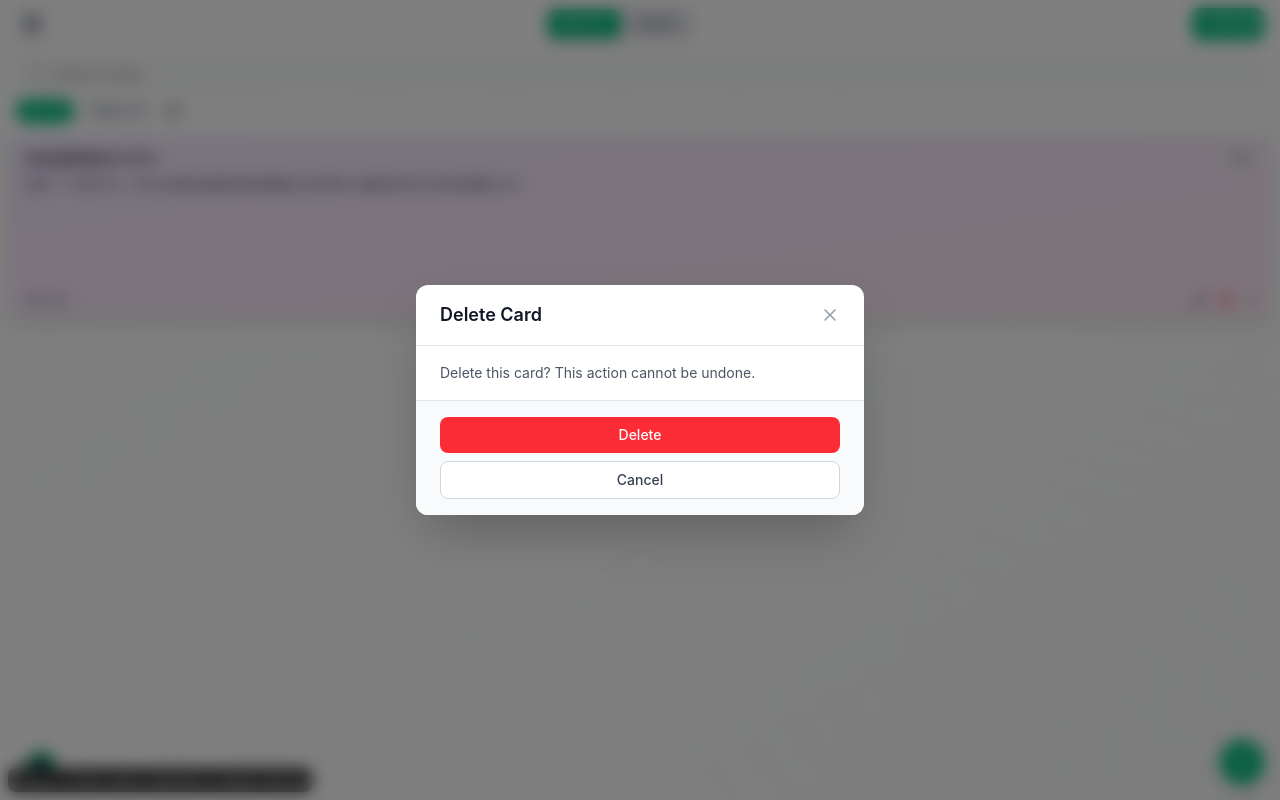
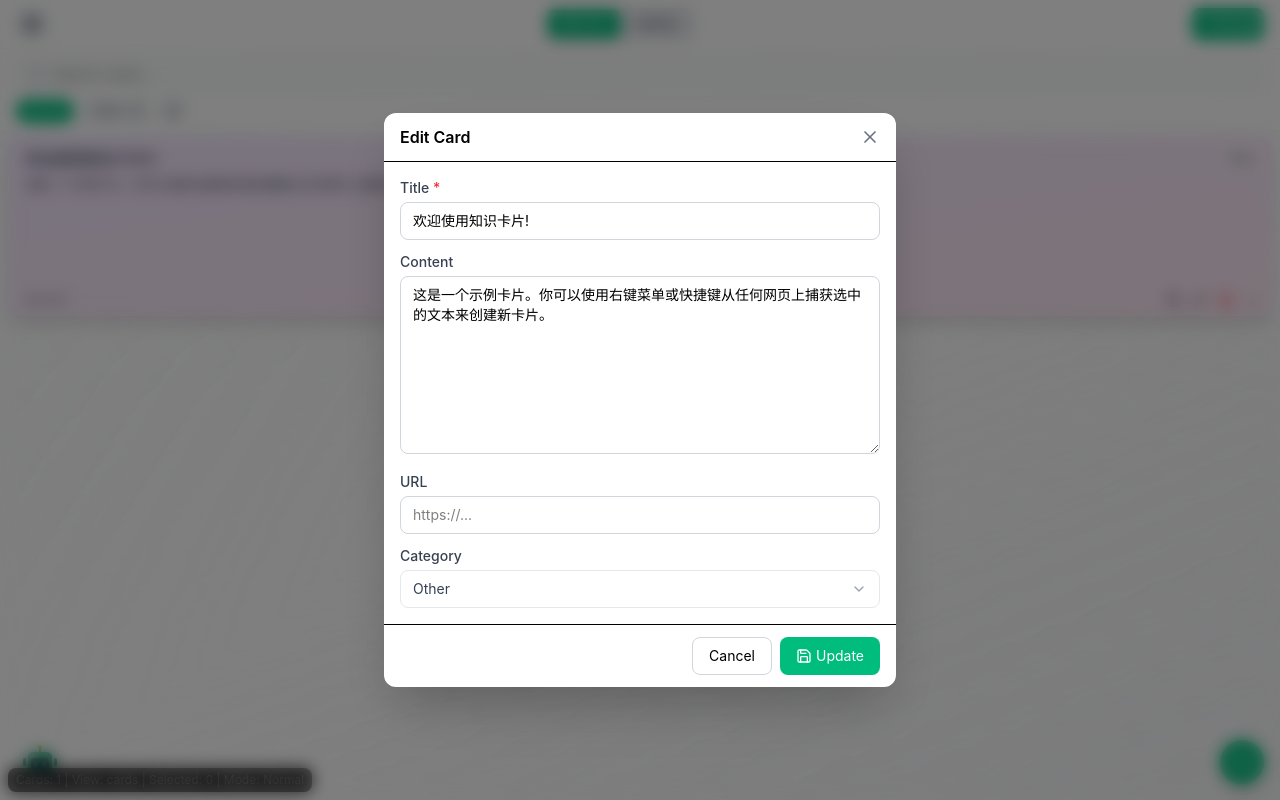
Before and after one commit to RubyXZZZ/MindEchoS-chrome-extension, a React (Vite) app: page / in a window 1280 px wide. Both pictures are taken after a click on the button 1226 px from the left and 300 px from the top of the page. Built offline with nearby package versions, Linux system fonts and the light colour scheme.

Commit message:
add card+ copy card

```diff
--- a/src/sidepanel/components/cards/CardItem.tsx
+++ b/src/sidepanel/components/cards/CardItem.tsx
@@ -1,5 +1,5 @@
 import React, { useState } from 'react';
-import { Clock, Link, Trash2, Edit2, ChevronDown, ChevronUp } from 'lucide-react';
+import { Clock, Link, Trash2, Edit2, ChevronDown, ChevronUp, Copy, Check } from 'lucide-react';
 import { KnowledgeCard } from '../../types/card.types';
 import { useStore } from '../../store';
 import { formatTime } from '../../utils/formatters';
@@ -27,6 +27,7 @@ export const CardItem: React.FC<CardItemProps> = ({
                                                   }) => {
     const { deleteCard, setEditingCard, setShowAddModal } = useStore();
     const [showDeleteConfirm, setShowDeleteConfirm] = useState(false);
+    const [copied, setCopied] = useState(false);
 
     const handleDelete = (e: React.MouseEvent) => {
         e.stopPropagation();
@@ -44,7 +45,24 @@ export const CardItem: React.FC<CardItemProps> = ({
         setShowAddModal(true);
     };
 
+    const handleCopy = async (e: React.MouseEvent) => {
+        e.stopPropagation();
+        try {
+            await navigator.clipboard.writeText(card.content);
+            setCopied(true);
+            setTimeout(() => setCopied(false), 2000);
+        } catch (error) {
+            console.error('Failed to copy:', error);
+        }
+    };
+
     const handleCardClick = () => {
+        // Prevent collapse when user is selecting text
+        const selection = window.getSelection();
+        if (selection && selection.toString().length > 0) {
+            return;
+        }
+
         if (!isManageMode && isOverlapping) {
             onExpand();
         }
@@ -61,7 +79,6 @@ export const CardItem: React.FC<CardItemProps> = ({
             `}
             onClick={handleCardClick}
         >
-            {/* 父容器 padding：左16 右8 上12 下4（收缩时更紧凑） */}
             <div className="pl-4 pr-2 pt-3 pb-1 h-full flex flex-col">
                 {/* Header */}
                 <div className="flex items-start justify-between mb-2 flex-shrink-0">
@@ -91,7 +108,6 @@ export const CardItem: React.FC<CardItemProps> = ({
 
                 {/* Content Area */}
                 {isExpanded ? (
-                    // 展开状态：14px，紧凑行距
                     <div
                         className="flex-1 min-h-0 pt-2 border-t border-gray-200/50 overflow-y-auto pb-3 mb-2 custom-scrollbar -mr-1"
                         style={{ scrollbarGutter: 'stable' }}
@@ -102,13 +118,12 @@ export const CardItem: React.FC<CardItemProps> = ({
                         />
                     </div>
                 ) : (
-                    // 折叠状态：12px，紧凑型，增大底部间距
                     <p className="text-xs text-gray-700 line-clamp-3 leading-tight pr-2 mb-3">
                         {card.content}
                     </p>
                 )}
 
-                {/* Footer - 使用 mt-auto 固定在底部 */}
+                {/* Footer */}
                 <div className="flex items-center justify-between text-[10px] text-gray-600 flex-shrink-0 mt-auto">
                     <div className="flex items-center gap-2">
                         <span className="flex items-center gap-0.5">
@@ -131,16 +146,31 @@ export const CardItem: React.FC<CardItemProps> = ({
                     {!isManageMode && (
                         <div className="flex items-center gap-1">
                             <button
+                                onClick={handleCopy}
+                                className={`p-1 rounded transition-colors ${
+                                    copied
+                                        ? 'bg-green-100 text-green-600'
+                                        : 'hover:bg-white/50 text-gray-600'
+                                }`}
+                                title={copied ? 'Copied!' : 'Copy content'}
+                            >
+                                {copied ? (
+                                    <Check className="w-3.5 h-3.5" />
+                                ) : (
+                                    <Copy className="w-3.5 h-3.5" />
+                                )}
+                            </button>
+                            <button
                                 onClick={handleEdit}
                                 className="p-1 hover:bg-white/50 rounded transition-colors"
-                                title="编辑"
+                                title="Edit"
                             >
                                 <Edit2 className="w-3.5 h-3.5 text-gray-600" />
                             </button>
                             <button
                                 onClick={handleDelete}
                                 className="p-1 hover:bg-white/50 rounded transition-colors"
-                                title="删除"
+                                title="Delete"
                             >
                                 <Trash2 className="w-3.5 h-3.5 text-red-500" />
                             </button>
@@ -151,7 +181,7 @@ export const CardItem: React.FC<CardItemProps> = ({
                                         onExpand();
                                     }}
                                     className="p-1 hover:bg-white/50 rounded transition-colors"
-                                    title={isExpanded ? "收起" : "展开"}
+                                    title={isExpanded ? "Collapse" : "Expand"}
                                 >
                                     {isExpanded ? (
                                         <ChevronUp className="w-3.5 h-3.5 text-gray-600" />
@@ -165,11 +195,10 @@ export const CardItem: React.FC<CardItemProps> = ({
                 </div>
             </div>
 
-            {/* 删除确认对话框 */}
             <ConfirmDialog
                 isOpen={showDeleteConfirm}
                 title="Delete Card"
-                message={`Delete this card? This action cannot be undone.`}
+                message="Delete this card? This action cannot be undone."
                 confirmText="Delete"
                 cancelText="Cancel"
                 onConfirm={handleConfirmDelete}
--- a/src/sidepanel/components/modals/AddCardModal.tsx
+++ b/src/sidepanel/components/modals/AddCardModal.tsx
@@ -1,5 +1,5 @@
 import React, { useState, useEffect, useRef } from 'react';
-import { X, Save, FileText, Globe, Video, Loader2 } from 'lucide-react';
+import { X, Save, Type, Globe, Loader2 } from 'lucide-react';
 import { useStore } from '../../store';
 import { KnowledgeCard } from '../../types/card.types';
 import { CARD_COLORS, DEFAULT_CATEGORY, ALL_CARDS_FILTER } from '../../utils/constants';
@@ -36,7 +36,7 @@ export const AddCardModal: React.FC = () => {
     const [extractError, setExtractError] = useState<string>('');
     const [showCloseConfirm, setShowCloseConfirm] = useState(false);
     const [showSaveConfirm, setShowSaveConfirm] = useState(false);
-    const [forceHideLoading, setForceHideLoading] = useState(false);  // 强制隐藏 loading
+    const [forceHideLoading, setForceHideLoading] = useState(false);
 
     const {
         summarizeTextStreaming,
@@ -162,7 +162,6 @@ export const AddCardModal: React.FC = () => {
 
     useEffect(() => {
         if (!showAddModal) {
-            // Modal 关闭时立即强制隐藏所有 loading
             setForceHideLoading(true);
             setExtractingSelection(false);
             setExtractingWebpage(false);
@@ -170,7 +169,6 @@ export const AddCardModal: React.FC = () => {
             setShowCloseConfirm(false);
             setShowSaveConfirm(false);
 
-            // 延迟清理其他状态
             setTimeout(() => {
                 if (editingCard) setEditingCard(null);
                 if (initialSelection) setInitialSelection(null);
@@ -178,7 +176,6 @@ export const AddCardModal: React.FC = () => {
                 streamingTitle.current = '';
                 streamingContent.current = '';
 
-                // 中断可能还在运行的 AI
                 if (abortController.current) {
                     abortController.current.abort();
                     abortController.current = null;
@@ -189,7 +186,6 @@ export const AddCardModal: React.FC = () => {
             return;
         }
 
-        // Modal 打开时重置强制隐藏标志
         setForceHideLoading(false);
 
         if (editingCardData) {
@@ -269,14 +265,14 @@ export const AddCardModal: React.FC = () => {
                     }));
                 }
             } else {
-                setExtractError(response?.error || '无法获取选中内容');
+                setExtractError(response?.error || 'Unable to get selection');
             }
         } catch (error: any) {
             if (error.name === 'AbortError' || abortController.current?.signal.aborted) {
                 console.log('[AddCardModal] Selection streaming aborted by user');
             } else {
                 console.error('[AddCardModal] Failed to extract selection:', error);
-                setExtractError('提取失败，请重试');
+                setExtractError('Extraction failed, please try again');
             }
         } finally {
             setExtractingSelection(false);
@@ -336,14 +332,14 @@ export const AddCardModal: React.FC = () => {
                     }));
                 }
             } else {
-                setExtractError(response?.error || '无法提取网页内容');
+                setExtractError(response?.error || 'Unable to extract webpage');
             }
         } catch (error: any) {
             if (error.name === 'AbortError' || abortController.current?.signal.aborted) {
                 console.log('[AddCardModal] Webpage streaming aborted by user');
             } else {
                 console.error('[AddCardModal] Failed to extract webpage:', error);
-                setExtractError('提取失败，请重试');
+                setExtractError('Extraction failed, please try again');
             }
         } finally {
             setExtractingWebpage(false);
@@ -351,11 +347,13 @@ export const AddCardModal: React.FC = () => {
         }
     };
 
-    const handleExtractVideo = () => {
-        setExtractError('视频提取功能开发中，敬请期待');
-    };
+    const handleSave = async () => {
+        // Validate title
+        if (!formData.title.trim()) {
+            alert('Please enter a title');
+            return;
+        }
 
-    const handleSave = async () => {
         const isProcessing = extractingSelection || extractingWebpage || isAIProcessing;
 
         if (isProcessing) {
@@ -367,14 +365,6 @@ export const AddCardModal: React.FC = () => {
     };
 
     const performSave = async () => {
-        if (!formData.title.trim() && !isEditing) {
-            formData.title = formData.content.substring(0, 30) + (formData.content.length > 30 ? '...' : '');
-        }
-        if (!formData.title.trim()) {
-            alert('请输入标题');
-            return;
-        }
-
         if (isEditing && editingCardData) {
             await updateCard(editingCardData.id, { ...formData });
         } else {
@@ -414,43 +404,43 @@ export const AddCardModal: React.FC = () => {
     return (
         <>
             <div className="fixed inset-0 bg-black/50 backdrop-blur-sm flex items-center justify-center p-4 z-[10000]">
-                <div className="bg-white rounded-xl shadow-2xl max-w-2xl w-full max-h-[90vh] flex flex-col relative z-[10001]">
-                    <div className="p-4 border-b flex items-center justify-between flex-shrink-0">
-                        <h2 className="text-lg font-semibold">{isEditing ? '编辑知识卡片' : '添加知识卡片'}</h2>
+                <div className="bg-white rounded-xl shadow-2xl max-w-lg w-full max-h-[90vh] flex flex-col relative z-[10001]">
+                    <div className="px-4 py-3 border-b flex items-center justify-between flex-shrink-0">
+                        <h2 className="text-base font-semibold">{isEditing ? 'Edit Card' : 'New Card'}</h2>
                         <button
                             onClick={handleClose}
                             className="text-gray-500 hover:text-gray-700"
-                            title="关闭"
+                            title="Close"
                         >
                             <X className="w-5 h-5" />
                         </button>
                     </div>
 
-                    <div className="p-4 space-y-4 overflow-y-auto flex-grow">
+                    <div className="p-4 space-y-3 overflow-y-auto flex-grow">
                         {!isEditing && (
                             <div className="space-y-2">
                                 <label className="block text-sm font-medium text-gray-700">
-                                    智能提取内容
+                                    AI Extract
                                     {isAIChecking && (
-                                        <span className="ml-2 text-xs text-blue-600">🔄 检查 AI 可用性...</span>
+                                        <span className="ml-2 text-xs text-blue-600">🔄 Checking AI...</span>
                                     )}
                                     {!isAIChecking && isAIAvailable && (
-                                        <span className="ml-2 text-xs text-green-600">✓ AI 可用</span>
+                                        <span className="ml-2 text-xs text-green-600">✓ AI Ready</span>
                                     )}
                                     {!isAIChecking && !isAIAvailable && (
-                                        <span className="ml-2 text-xs text-yellow-600">⚠ AI 不可用（将使用原文）</span>
+                                        <span className="ml-2 text-xs text-yellow-600">⚠ AI Unavailable</span>
                                     )}
                                 </label>
-                                <div className="grid grid-cols-3 gap-2">
+                                <div className="grid grid-cols-2 gap-2">
                                     <button
                                         onClick={handleExtractSelection}
                                         disabled={isAnyLoading || isAIChecking}
-                                        className="relative px-3 py-2.5 bg-blue-500 text-white text-sm rounded-lg hover:bg-blue-600 disabled:opacity-50 disabled:cursor-not-allowed flex items-center justify-center gap-2 transition-colors"
+                                        className="px-3 py-2.5 bg-slate-500 text-white text-sm rounded-lg hover:bg-slate-600 disabled:opacity-50 disabled:cursor-not-allowed flex items-center justify-center gap-2 transition-colors"
                                     >
                                         {extractingSelection ? (
                                             <Loader2 className="w-4 h-4 animate-spin" />
                                         ) : (
-                                            <FileText className="w-4 h-4" />
+                                            <Type className="w-4 h-4" />
                                         )}
                                         <span>Selection</span>
                                     </button>
@@ -458,7 +448,7 @@ export const AddCardModal: React.FC = () => {
                                     <button
                                         onClick={handleExtractWebpage}
                                         disabled={isAnyLoading || isAIChecking}
-                                        className="px-3 py-2.5 bg-green-500 text-white text-sm rounded-lg hover:bg-green-600 disabled:opacity-50 disabled:cursor-not-allowed flex items-center justify-center gap-2 transition-colors"
+                                        className="px-3 py-2.5 bg-teal-500 text-white text-sm rounded-lg hover:bg-teal-600 disabled:opacity-50 disabled:cursor-not-allowed flex items-center justify-center gap-2 transition-colors"
                                     >
                                         {extractingWebpage ? (
                                             <Loader2 className="w-4 h-4 animate-spin" />
@@ -466,15 +456,6 @@ export const AddCardModal: React.FC = () => {
                                             <Globe className="w-4 h-4" />
                                         )}
                                         <span>Webpage</span>
-                                    </button>
-
-                                    <button
-                                        onClick={handleExtractVideo}
-                                        disabled={isAnyLoading || isAIChecking}
-                                        className="px-3 py-2.5 bg-purple-500 text-white text-sm rounded-lg hover:bg-purple-600 disabled:opacity-50 disabled:cursor-not-allowed flex items-center justify-center gap-2 transition-colors"
-                                    >
-                                        <Video className="w-4 h-4" />
-                                        <span>Video</span>
                                     </button>
                                 </div>
 
@@ -487,38 +468,41 @@ export const AddCardModal: React.FC = () => {
                                 {isAIChecking && (
                                     <div className="mt-2 text-sm text-blue-600 bg-blue-50 p-2 rounded-lg flex items-center gap-2">
                                         <Loader2 className="w-4 h-4 animate-spin" />
-                                        正在检查 Chrome AI 可用性...
+                                        Checking Chrome AI availability...
                                     </div>
                                 )}
 
                                 {(extractingSelection || extractingWebpage || isAIProcessing) && !isAIChecking && (
                                     <div className="mt-2 text-sm text-blue-600 bg-blue-50 p-2 rounded-lg flex items-center gap-2">
                                         <Loader2 className="w-4 h-4 animate-spin" />
-                                        正在使用 Chrome AI 智能提取和总结内容...
+                                        AI is extracting and summarizing content...
                                     </div>
                                 )}
                             </div>
                         )}
 
                         <div>
-                            <label className="block text-sm font-medium mb-1 text-gray-700">标题</label>
+                            <label className="block text-sm font-medium mb-1 text-gray-700">
+                                Title <span className="text-red-500">*</span>
+                            </label>
                             <input
                                 type="text"
                                 value={formData.title}
                                 onChange={(e) => setFormData({...formData, title: e.target.value})}
                                 className="w-full px-3 py-2 border border-gray-300 rounded-lg text-sm focus:outline-none focus:ring-2 focus:ring-emerald-500 focus:border-transparent"
-                                placeholder="输入卡片标题..."
+                                placeholder="Enter card title..."
+                                required
                             />
                         </div>
 
                         <div>
-                            <label className="block text-sm font-medium mb-1 text-gray-700">内容</label>
+                            <label className="block text-sm font-medium mb-1 text-gray-700">Content</label>
                             <textarea
                                 value={formData.content}
                                 onChange={(e) => setFormData({...formData, content: e.target.value})}
                                 className="w-full px-3 py-2 border border-gray-300 rounded-lg text-sm focus:outline-none focus:ring-2 focus:ring-emerald-500 focus:border-transparent"
                                 rows={8}
-                                placeholder="详细内容..."
+                                placeholder="Enter detailed content..."
                             />
                         </div>
 
@@ -534,7 +518,7 @@ export const AddCardModal: React.FC = () => {
                         </div>
 
                         <div className="relative" style={{ zIndex: 50 }}>
-                            <label className="block text-sm font-medium mb-1 text-gray-700">分类</label>
+                            <label className="block text-sm font-medium mb-1 text-gray-700">Category</label>
                             <CategorySelector
                                 value={formData.category}
                                 onChange={(category) => setFormData({ ...formData, category })}
@@ -543,43 +527,39 @@ export const AddCardModal: React.FC = () => {
                         </div>
                     </div>
 
-                    <div className="p-4 border-t flex justify-end gap-2 flex-shrink-0">
+                    <div className="px-4 py-3 border-t flex justify-end gap-2 flex-shrink-0">
                         <button
                             onClick={handleClose}
                             className="px-4 py-2 border border-gray-300 rounded-lg text-sm hover:bg-gray-50 transition-colors"
                         >
-                            取消
+                            Cancel
                         </button>
                         <button
                             onClick={handleSave}
                             className="px-4 py-2 bg-emerald-500 text-white rounded-lg text-sm flex items-center gap-1 hover:bg-emerald-600 transition-colors"
                         >
                             <Save className="w-4 h-4" />
-                            {isEditing ? '保存更改' : '保存'}
+                            {isEditing ? 'Update' : 'Save'}
                         </button>
                     </div>
                 </div>
             </div>
 
-
-
-            {/* 关闭确认对话框 */}
             <ConfirmDialog
                 isOpen={showCloseConfirm}
                 title="Interrupt AI Processing"
-                message="AI is currently generating content. Closing now will stop the process. Do you want to continue?"
-                confirmText="Confirm"
-                cancelText="Cancel"
+                message="AI is currently generating content. Closing now will stop the process. Continue?"
+                confirmText="Yes, Close"
+                cancelText="Keep Editing"
                 onConfirm={handleConfirmClose}
                 onCancel={handleCancelClose}
             />
 
-            {/* 保存确认对话框 */}
             <ConfirmDialog
                 isOpen={showSaveConfirm}
                 title="Save Incomplete Content"
-                message="AI is still generating content. Saving now may produce incomplete content. Are you sure you want to save?"
-                confirmText="Save"
+                message="AI is still generating. Saving now may result in incomplete content. Save anyway?"
+                confirmText="Save Now"
                 cancelText="Wait"
                 onConfirm={handleConfirmSave}
                 onCancel={() => setShowSaveConfirm(false)}
```
